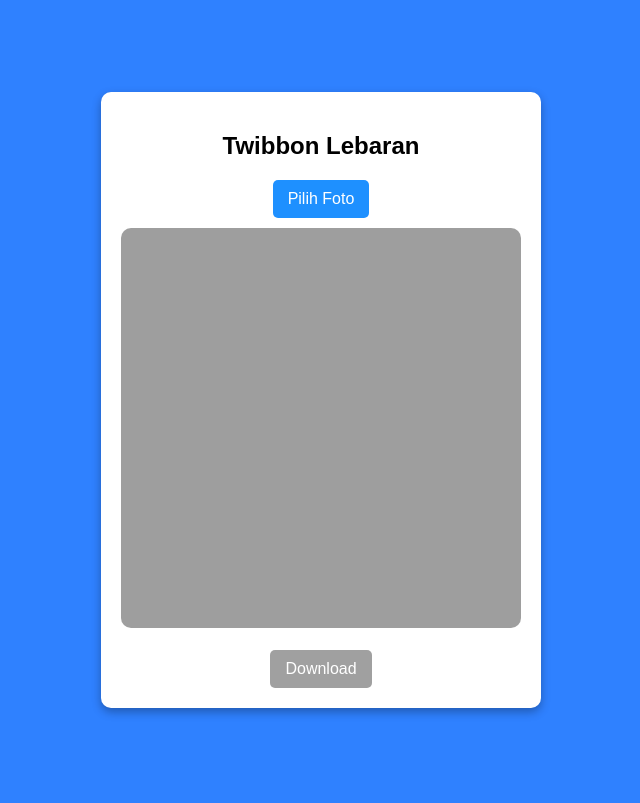
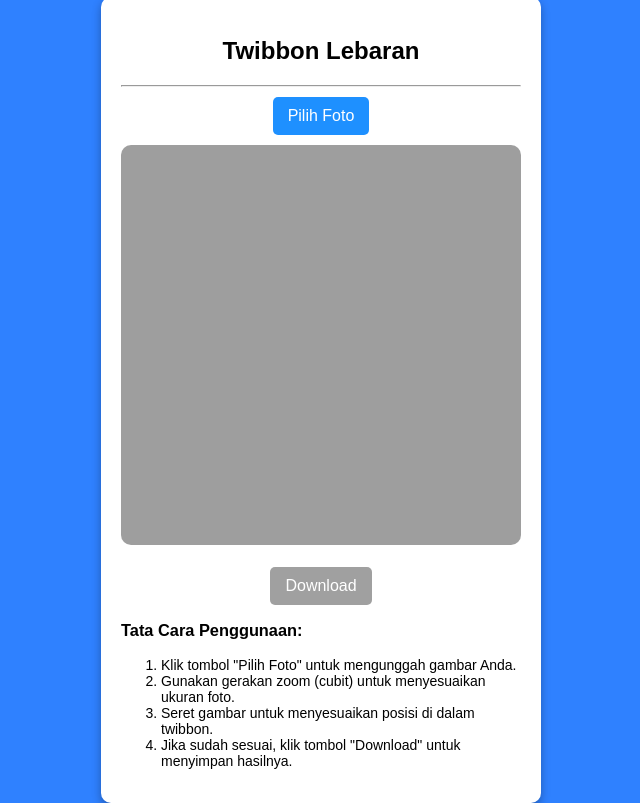
Before and after one commit to cumami/lebaran, a plain HTML site: page index.html in a window 1280 px wide. Shown: the whole page, without its empty margins (319-959 px from the left). Drawn offline with Linux system fonts and the light colour scheme.

Commit message:
Update index.html

```diff
--- a/index.html
+++ b/index.html
@@ -77,17 +77,31 @@
             background: #a0a0a0;
             cursor: not-allowed;
         }
+        .instructions {
+            margin-top: 15px;
+            font-size: 14px;
+            text-align: left;
+        }
     </style>
 </head>
 <body>
     <div class="container">
-        <h2>Twibbon Lebaran</h2>
+        <h2>Twibbon Lebaran</h2><hr>
         <div class="upload-wrapper">
             <label for="uploadImage">Pilih Foto</label>
             <input type="file" id="uploadImage" accept="image/*">
         </div>
         <canvas id="canvas"></canvas><br><br>
         <button id="downloadButton" onclick="downloadImage()" disabled>Download</button>
+        <div class="instructions">
+            <h3>Tata Cara Penggunaan:</h3>
+            <ol>
+                <li>Klik tombol "Pilih Foto" untuk mengunggah gambar Anda.</li>
+                <li>Gunakan gerakan zoom (cubit) untuk menyesuaikan ukuran foto.</li>
+                <li>Seret gambar untuk menyesuaikan posisi di dalam twibbon.</li>
+                <li>Jika sudah sesuai, klik tombol "Download" untuk menyimpan hasilnya.</li>
+            </ol>
+        </div>
     </div>
 
     <script>
```
